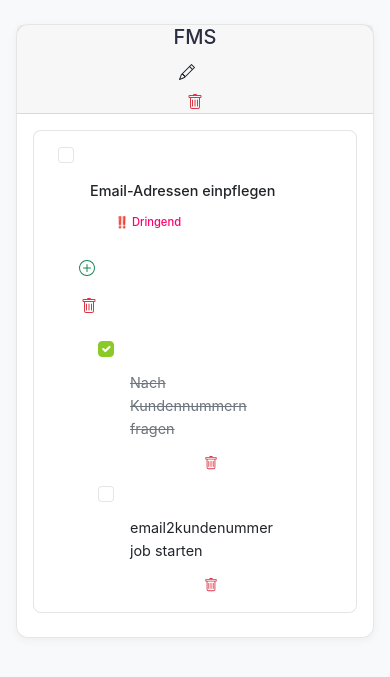
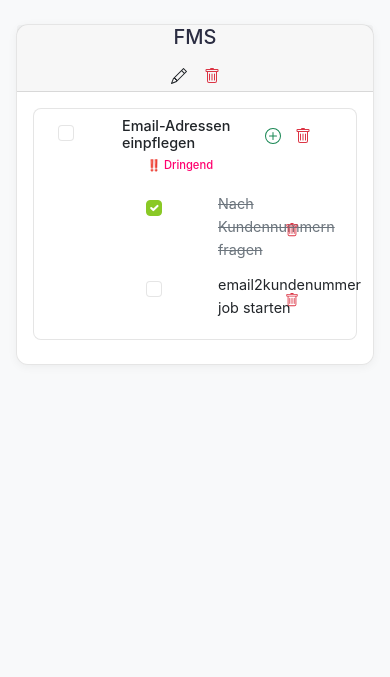
Before and after one commit to Alex1986ham/todo-app, a Flask app: page / in a window 390 px wide. Shown: the part 71-748 px from the top of the page. Run offline with Flask 3, Linux system fonts and the light colour scheme; data comes from the database, SQL or seed files in the repository; some web fonts are replaced.

Commit message:
Fix mobile todo layout - proper alignment with buttons on the right

```diff
--- a/templates/base.html
+++ b/templates/base.html
@@ -159,14 +159,48 @@
                 padding: 0.75rem;
             }
 
-            .btn-group {
-                flex-direction: column;
+            /* Mobile Todo Layout */
+            .list-group-item .d-flex {
+                flex-direction: row !important;
+                align-items: flex-start;
+                gap: 0.5rem;
+            }
+
+            .list-group-item .form-check {
+                margin-top: 0.25rem;
+                flex-shrink: 0;
+            }
+
+            .list-group-item .flex-grow-1 {
+                flex-grow: 1;
+                min-width: 0;
+            }
+
+            .list-group-item .todo-content {
+                flex-grow: 1;
+                min-width: 0;
+            }
+
+            .list-group-item .btn-group {
+                flex-direction: row !important;
+                flex-shrink: 0;
+                margin-left: 0.5rem;
                 gap: 0.25rem;
             }
 
-            .btn-group .btn {
-                width: auto;
-                margin: 0;
+            .list-group-item .btn-group .btn {
+                width: auto !important;
+                margin: 0 !important;
+                padding: 0.25rem;
+            }
+
+            .list-group-item .todo-title {
+                display: block;
+                margin-bottom: 0.25rem;
+            }
+
+            .list-group-item .d-flex.flex-wrap {
+                margin-top: 0.25rem;
             }
         }
 
--- a/templates/index.html
+++ b/templates/index.html
@@ -32,13 +32,12 @@
                                            {% if todo.completed %}checked{% endif %}>
                                 </div>
                                 <div class="flex-grow-1">
-                                        <div class="d-flex flex-column flex-md-row justify-content-between align-items-start align-items-md-center">
+                                        <div class="d-flex justify-content-between align-items-start">
                                             <div class="todo-content flex-grow-1" style="cursor: pointer;" onclick="window.location.href='{{ url_for('edit_todo', id=todo.id) }}'">
-                                                <div class="d-flex flex-column flex-md-row align-items-start align-items-md-center">
                                                 <h5 class="mb-1 {% if todo.completed %}text-decoration-line-through text-muted{% endif %}">
                                                     <span class="todo-title">{{ todo.title }}</span>
                                                 </h5>
-                                                    <div class="d-flex flex-wrap gap-1 ms-md-2">
+                                                <div class="d-flex flex-wrap gap-1">
                                                     {% if todo.priority == 'urgent' %}
                                                         <span class="badge bg-danger">‼️ Dringend</span>
                                                     {% elif todo.priority == 'high' %}
@@ -60,15 +59,14 @@
                                                         </button>
                                                     {% endif %}
                                                 </div>
-                                                </div>
                                                 <p class="mb-1 {% if todo.completed %}text-muted{% endif %} todo-description"
                                                    id="description-{{ todo.id }}"
                                                    style="display: none;">
                                                     {{ todo.description }}
                                                 </p>
                                             </div>
-                                            <div class="btn-group ms-md-2 mt-2 mt-md-0">
-                                                <a href="{{ url_for('new_todo', parent_id=todo.id) }}" class="btn btn-link text-success p-1 me-1" title="Sub-Todo hinzufügen">
+                                            <div class="btn-group">
+                                                <a href="{{ url_for('new_todo', parent_id=todo.id) }}" class="btn btn-link text-success p-1" title="Sub-Todo hinzufügen">
                                                     <svg xmlns="http://www.w3.org/2000/svg" width="16" height="16" fill="currentColor" class="bi bi-plus-circle" viewBox="0 0 16 16">
                                                         <path d="M8 15A7 7 0 1 1 8 1a7 7 0 0 1 0 14zm0 1A8 8 0 1 0 8 0a8 8 0 0 0 0 16z"/>
                                                         <path d="M8 4a.5.5 0 0 1 .5.5v3h3a.5.5 0 0 1 0 1h-3v3a.5.5 0 0 1-1 0v-3h-3a.5.5 0 0 1 0-1h3v-3A.5.5 0 0 1 8 4z"/>
```
Lines whose indentation alone changed are shown as unchanged.
